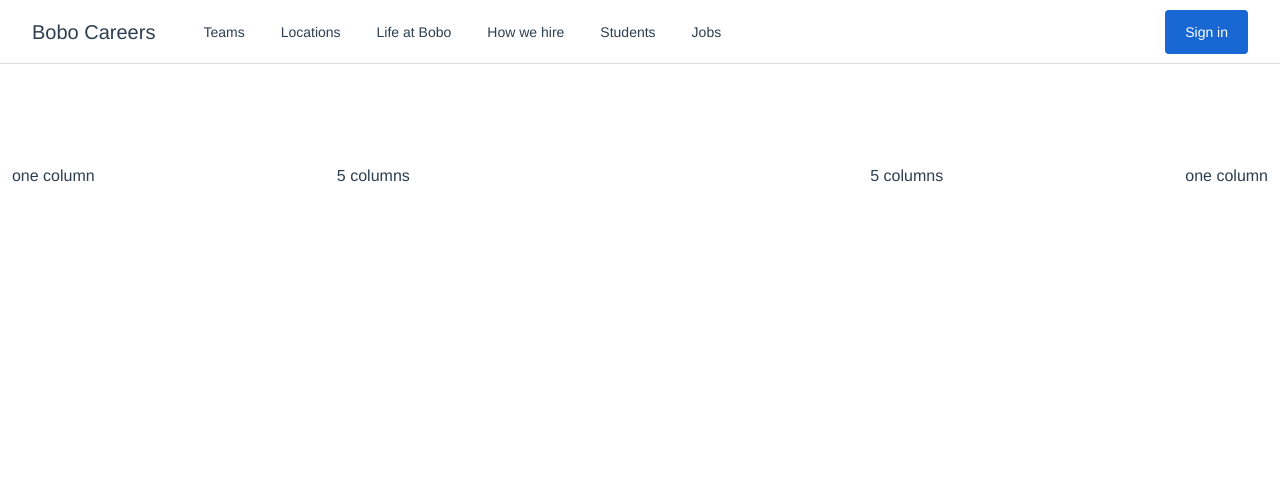
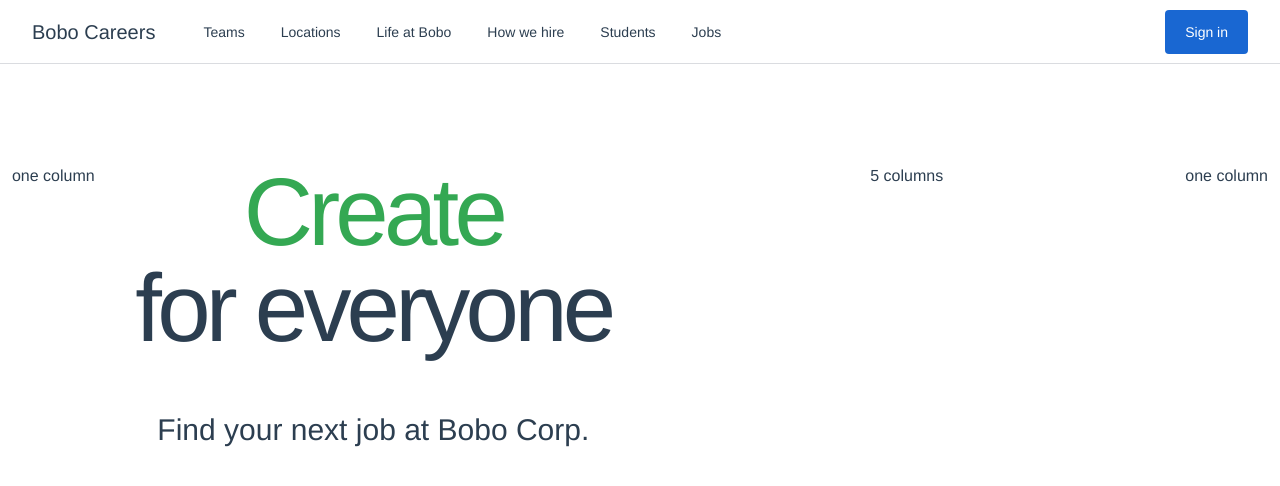
Before and after one commit to Ivana22/job-search, a Vue app: page / in a window 1280 px wide. Shown: the top 486 px of the page. Built offline with nearby package versions, Linux system fonts and the light colour scheme.

Commit message:
create headline component

```diff
--- /dev/null
+++ b/src/components/Headline.vue
@@ -0,0 +1,62 @@
+<template>
+  <h1
+    class="fond-bold tracking-tighter text-8xl mb-14"
+    data-test="action-phrase"
+  >
+    <span :class="actionClasses">{{ action }}</span
+    ><br />
+    for everyone
+  </h1>
+  <h2 class="text-3xl font-light">Find your next job at Bobo Corp.</h2>
+</template>
+
+<script>
+import nextElementInList from "@/utils/nextElementsInList";
+export default {
+  name: "Headline",
+  data() {
+    return {
+      action: "Build",
+      interval: null,
+    };
+  },
+  computed: {
+    actionClasses() {
+      return {
+        [this.action.toLowerCase()]: true,
+      };
+    },
+  },
+  created() {
+    this.changeTitle();
+  },
+  beforeUnmount() {
+    clearInterval(this.interval);
+  },
+  methods: {
+    changeTitle() {
+      this.interval = setInterval(() => {
+        const actions = ["Build", "Create", "Design", "Code"];
+        this.action = nextElementInList(actions, this.action);
+      }, 3000);
+    },
+  },
+};
+</script>
+
+<style scoped>
+.build {
+  color: #1a73e8;
+}
+.create {
+  color: #34a853;
+}
+
+.design {
+  color: #f9ab00;
+}
+
+.code {
+  color: #d93025;
+}
+</style>
--- a/src/components/Hero.vue
+++ b/src/components/Hero.vue
@@ -3,7 +3,7 @@
     <section class="flex flex-col h-screen pt-10 pb-20">
       <div class="grid grid-cols-12">
         <div class="col-start-1 col-span-1">one column</div>
-        <div class="col-start-2 col-span-5">5 columns</div>
+        <div class="col-start-2 col-span-5"><Headline /></div>
         <div class="col-start-7 col-span-5">5 columns</div>
         <div class="col-start-12 col-span-1">one column</div>
       </div>
@@ -12,7 +12,11 @@
 </template>
 
 <script>
+import Headline from "@/components/Headline.vue";
 export default {
   name: "Hero",
+  components: {
+    Headline,
+  },
 };
 </script>
--- /dev/null
+++ b/src/utils/nextElementsInList.js
@@ -0,0 +1,8 @@
+const nextElementInList = (list, value) => {
+  const currentActionIndex = list.indexOf(value);
+  const nextValueIndex = (currentActionIndex + 1) % list.length;
+  const nextValue = list[nextValueIndex];
+  return nextValue;
+};
+
+export default nextElementInList;
```
Also changed, not shown: 2 other files (tests, documents, lock files or other folders).
